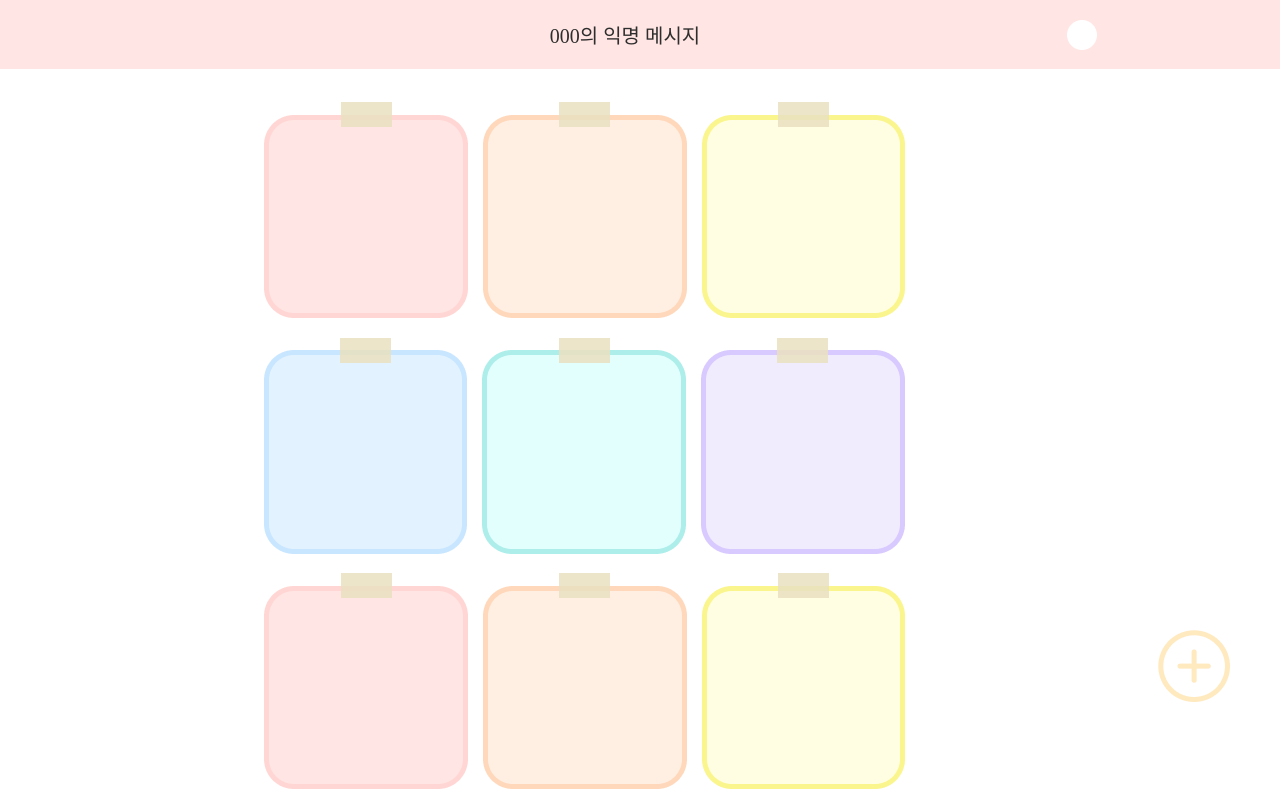
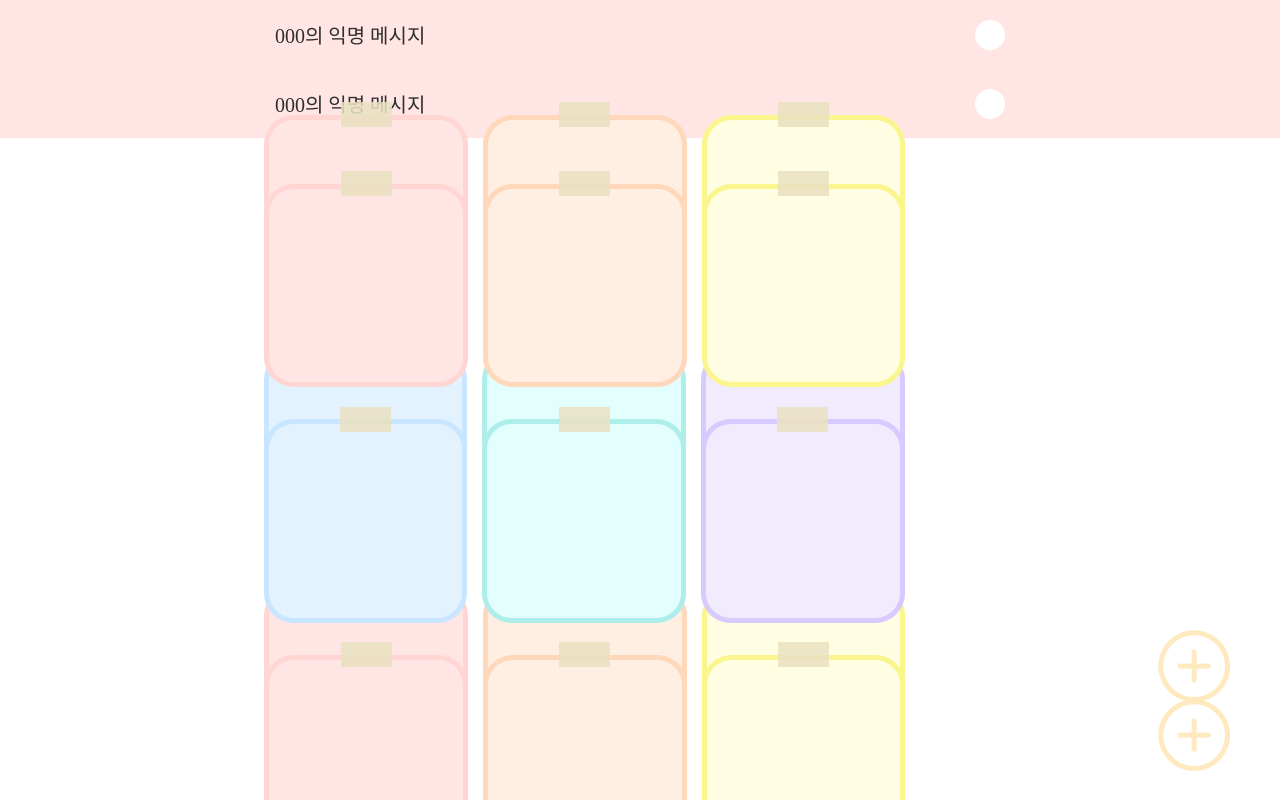
Before and after one commit to Z0ro0/CheerUP, a React (Create React App) app: page /Post in a window 1280 px wide. Shown: the top 800 px of the page. Built offline with nearby package versions, Linux system fonts and the light colour scheme; a web font is replaced by a local one.

Commit message:
npm i react-router-dom@5.2.0으로 버전 낮추어서 라우터 오류 해결

```diff
--- a/package.json
+++ b/package.json
@@ -8,6 +8,7 @@
     "@testing-library/user-event": "^13.5.0",
     "react": "^18.2.0",
     "react-dom": "^18.2.0",
+    "react-router-dom": "^5.2.0",
     "react-scripts": "5.0.1",
     "web-vitals": "^2.1.4"
   },
--- a/src/App.js
+++ b/src/App.js
@@ -1,39 +1,47 @@
 import './App.css';
+import React from 'react';
+import { Route } from "react-router-dom";
+import Post from './Post.js';
+import Main from './Main.js';
 
 function App() {
   return (
-    <div id="container">
-      <div id="nav">
-        <div></div>
-        <p id="owner-text">000의 익명 메시지</p>
-        <img src="./img/circle.png" id="circle"/>
-      </div>
-      <div id="post-add-container">
-        <div id="post-container">
-            <img class="post" src="./img/post1.png"/>
-            <img class="post" src="./img/post2.png"/>
-            <img class="post" src="./img/post3.png"/>
-            <img class="post" src="./img/post4.png"/>
-            <img class="post" src="./img/post5.png"/>
-            <img class="post" src="./img/post6.png"/>
-            <img class="post" src="./img/post1.png"/>
-            <img class="post" src="./img/post2.png"/>
-            <img class="post" src="./img/post3.png"/>
-            <img class="post" src="./img/post4.png"/>
-            <img class="post" src="./img/post5.png"/>
-            <img class="post" src="./img/post6.png"/>
-            <img class="post" src="./img/post1.png"/>
-            <img class="post" src="./img/post2.png"/>
-            <img class="post" src="./img/post3.png"/>
-            <img class="post" src="./img/post4.png"/>
-            <img class="post" src="./img/post5.png"/>
-            <img class="post" src="./img/post6.png"/>
-            <img class="post" src="./img/post5.png"/>
-            <img class="post" src="./img/post6.png"/>
-          </div>
-          <img src="./img/add.png" id="add-button"/>
-      </div>
+    <div>
+          <Route path="/" component={Main}/>
+          <Route path="/Post" component={Post}/>
     </div>
+    // <div id="container">
+    //   <div id="nav">
+    //     <div></div>
+    //     <p id="owner-text">000의 익명 메시지</p>
+    //     <img src="./img/circle.png" id="circle"/>
+    //   </div>
+    //   <div id="post-add-container">
+    //     <div id="post-container">
+    //         <img class="post" src="./img/post1.png"/>
+    //         <img class="post" src="./img/post2.png"/>
+    //         <img class="post" src="./img/post3.png"/>
+    //         <img class="post" src="./img/post4.png"/>
+    //         <img class="post" src="./img/post5.png"/>
+    //         <img class="post" src="./img/post6.png"/>
+    //         <img class="post" src="./img/post1.png"/>
+    //         <img class="post" src="./img/post2.png"/>
+    //         <img class="post" src="./img/post3.png"/>
+    //         <img class="post" src="./img/post4.png"/>
+    //         <img class="post" src="./img/post5.png"/>
+    //         <img class="post" src="./img/post6.png"/>
+    //         <img class="post" src="./img/post1.png"/>
+    //         <img class="post" src="./img/post2.png"/>
+    //         <img class="post" src="./img/post3.png"/>
+    //         <img class="post" src="./img/post4.png"/>
+    //         <img class="post" src="./img/post5.png"/>
+    //         <img class="post" src="./img/post6.png"/>
+    //         <img class="post" src="./img/post5.png"/>
+    //         <img class="post" src="./img/post6.png"/>
+    //       </div>
+    //       <img src="./img/add.png" id="add-button"/>
+    //   </div>
+    // </div>
   );
 }
 
--- /dev/null
+++ b/src/Main.js
@@ -0,0 +1,39 @@
+import './App.css';
+
+function App() {
+  return (
+    <div id="container">
+      <div id="nav">
+        <p id="owner-text">000의 익명 메시지</p>
+        <img src="./img/circle.png" id="circle"/>
+      </div>
+      <div id="post-add-container">
+        <div id="post-container">
+            <img class="post" src="./img/post1.png"/>
+            <img class="post" src="./img/post2.png"/>
+            <img class="post" src="./img/post3.png"/>
+            <img class="post" src="./img/post4.png"/>
+            <img class="post" src="./img/post5.png"/>
+            <img class="post" src="./img/post6.png"/>
+            <img class="post" src="./img/post1.png"/>
+            <img class="post" src="./img/post2.png"/>
+            <img class="post" src="./img/post3.png"/>
+            <img class="post" src="./img/post4.png"/>
+            <img class="post" src="./img/post5.png"/>
+            <img class="post" src="./img/post6.png"/>
+            <img class="post" src="./img/post1.png"/>
+            <img class="post" src="./img/post2.png"/>
+            <img class="post" src="./img/post3.png"/>
+            <img class="post" src="./img/post4.png"/>
+            <img class="post" src="./img/post5.png"/>
+            <img class="post" src="./img/post6.png"/>
+            <img class="post" src="./img/post5.png"/>
+            <img class="post" src="./img/post6.png"/>
+          </div>
+          <img src="./img/add.png" id="add-button"/>
+      </div>
+    </div>
+  );
+}
+
+export default App;
--- /dev/null
+++ b/src/Post.js
@@ -0,0 +1,40 @@
+import './App.css';
+
+
+function App() {
+  return (
+    <div id="container">
+      <div id="nav">
+        <p id="owner-text">000의 익명 메시지</p>
+        <img src="./img/circle.png" id="circle"/>
+      </div>
+      <div id="post-add-container">
+        <div id="post-container">
+            <img class="post" src="./img/post1.png"/>
+            <img class="post" src="./img/post2.png"/>
+            <img class="post" src="./img/post3.png"/>
+            <img class="post" src="./img/post4.png"/>
+            <img class="post" src="./img/post5.png"/>
+            <img class="post" src="./img/post6.png"/>
+            <img class="post" src="./img/post1.png"/>
+            <img class="post" src="./img/post2.png"/>
+            <img class="post" src="./img/post3.png"/>
+            <img class="post" src="./img/post4.png"/>
+            <img class="post" src="./img/post5.png"/>
+            <img class="post" src="./img/post6.png"/>
+            <img class="post" src="./img/post1.png"/>
+            <img class="post" src="./img/post2.png"/>
+            <img class="post" src="./img/post3.png"/>
+            <img class="post" src="./img/post4.png"/>
+            <img class="post" src="./img/post5.png"/>
+            <img class="post" src="./img/post6.png"/>
+            <img class="post" src="./img/post5.png"/>
+            <img class="post" src="./img/post6.png"/>
+          </div>
+          <img src="./img/add.png" id="add-button"/>
+      </div>
+    </div>
+  );
+}
+
+export default App;
--- a/src/index.js
+++ b/src/index.js
@@ -3,12 +3,13 @@ import ReactDOM from 'react-dom/client';
 import './index.css';
 import App from './App';
 import reportWebVitals from './reportWebVitals';
+import { BrowserRouter } from 'react-router-dom';
 
 const root = ReactDOM.createRoot(document.getElementById('root'));
 root.render(
-  <React.StrictMode>
+  <BrowserRouter>
     <App />
-  </React.StrictMode>
+  </BrowserRouter>
 );
 
 // If you want to start measuring performance in your app, pass a function
```
Also changed, not shown: 1 other file (tests, documents, lock files or other folders).
